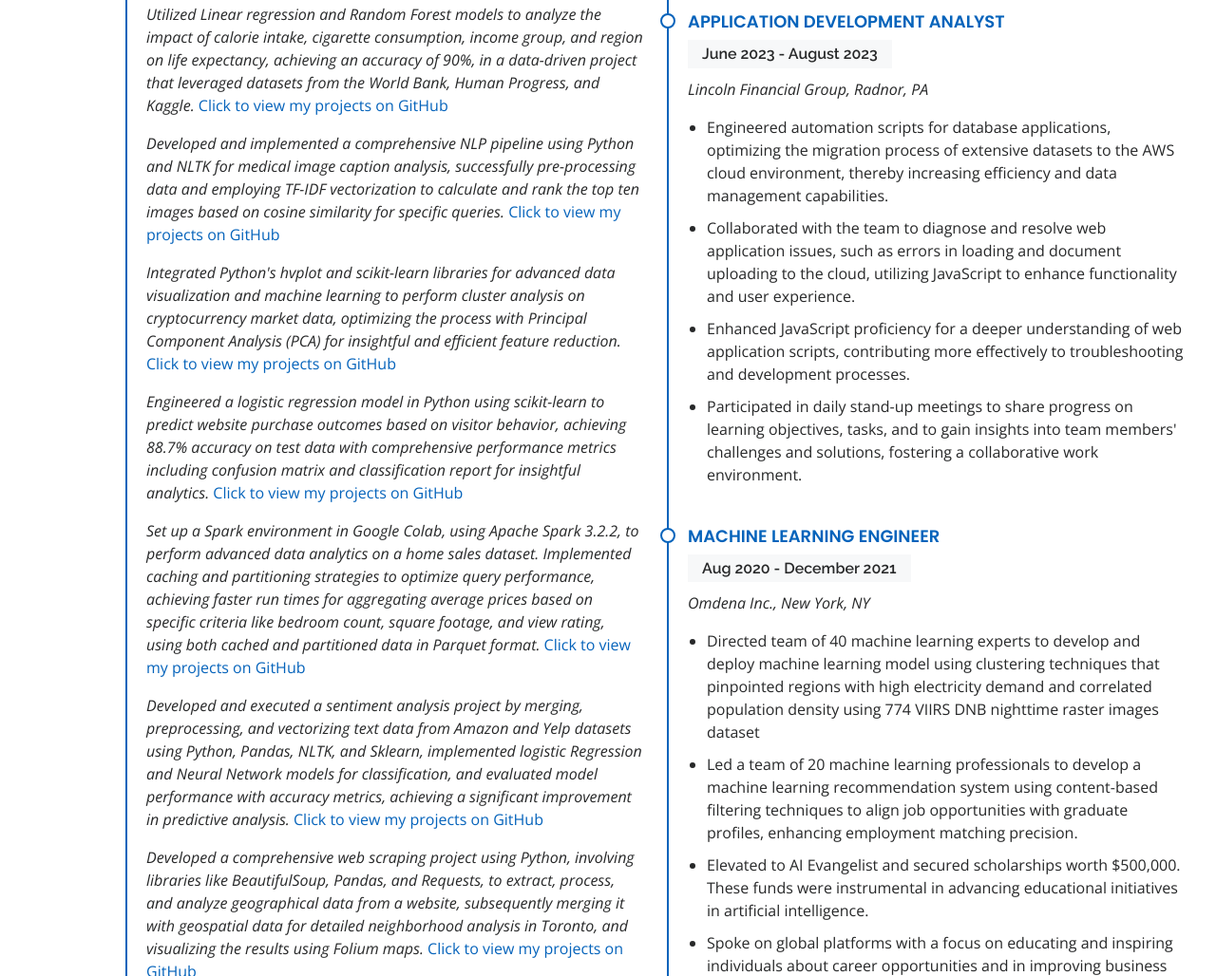
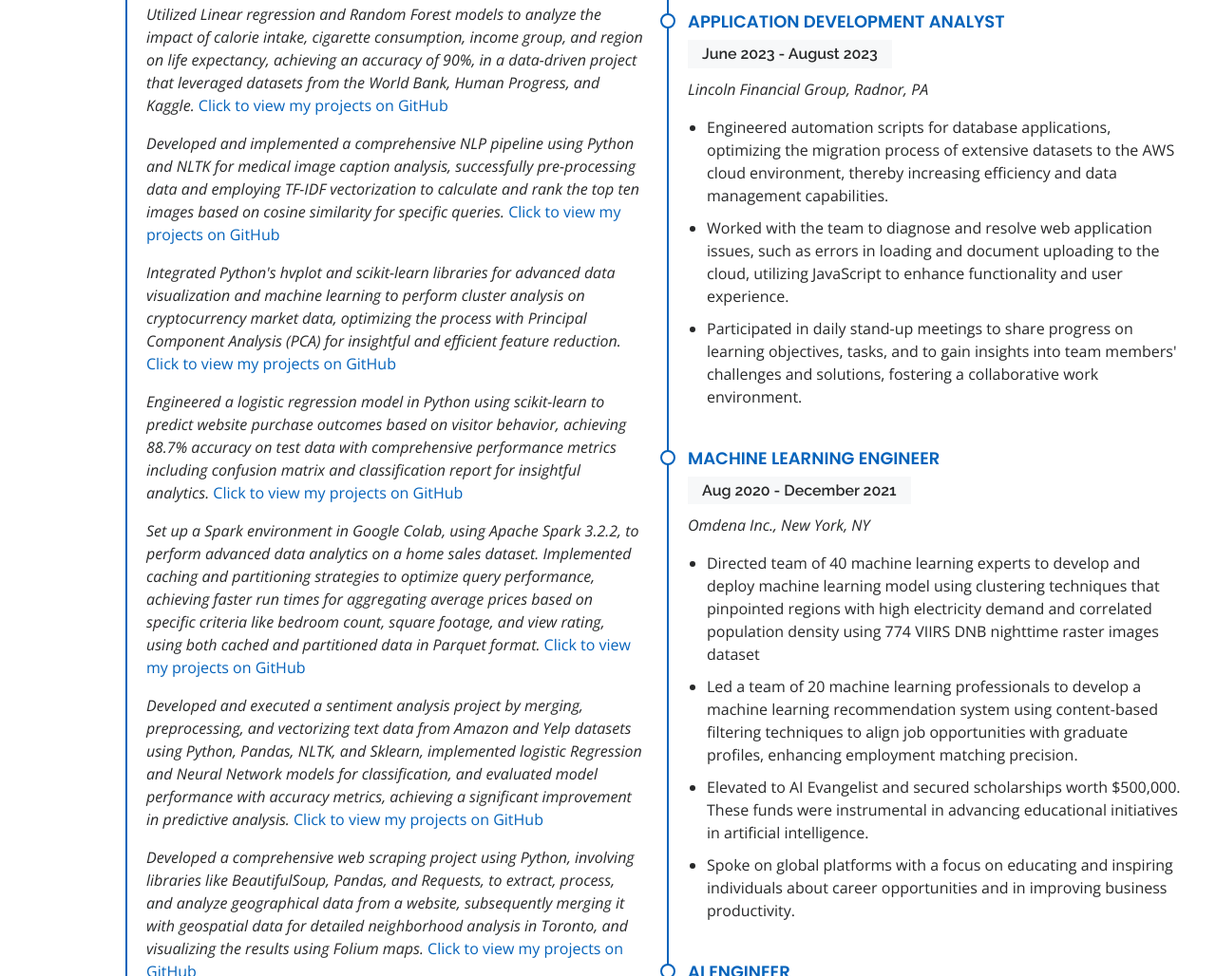
Before and after one commit to opethaiwoh/opeyemi.github.io, a plain HTML site: page index.html in a window 1280 px wide. Shown: the part 2954-3982 px from the top of the page at 95% size. Drawn offline with nearby package versions, Linux system fonts and the light colour scheme.

Commit message:
Update index.html

```diff
--- a/index.html
+++ b/index.html
@@ -331,8 +331,7 @@ science students fundamental principles of computer system operation.</li>
               <p><em>Lincoln Financial Group, Radnor, PA</em></p>
               <ul>
                 <li>Engineered automation scripts for database applications, optimizing the migration process of extensive datasets to the AWS cloud environment, thereby increasing efficiency and data management capabilities.</li>
-                <li>Collaborated with the team to diagnose and resolve web application issues, such as errors in loading and document uploading to the cloud, utilizing JavaScript to enhance functionality and user experience.</li>
-                <li>Enhanced JavaScript proficiency for a deeper understanding of web application scripts, contributing more effectively to troubleshooting and development processes.</li>
+                <li>Worked with the team to diagnose and resolve web application issues, such as errors in loading and document uploading to the cloud, utilizing JavaScript to enhance functionality and user experience.</li>
                 <li>Participated in daily stand-up meetings to share progress on learning objectives, tasks, and to gain insights into team members' challenges and solutions, fostering a collaborative work environment.</li>
 
 
```
